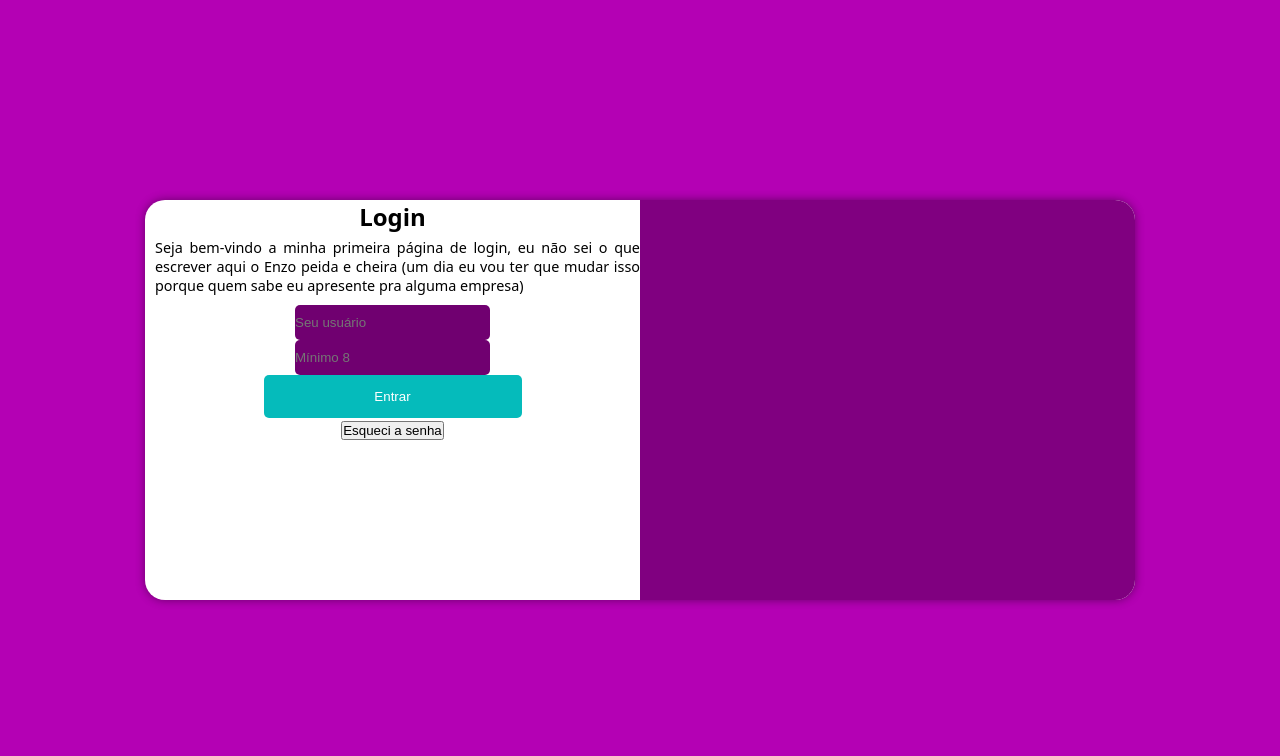
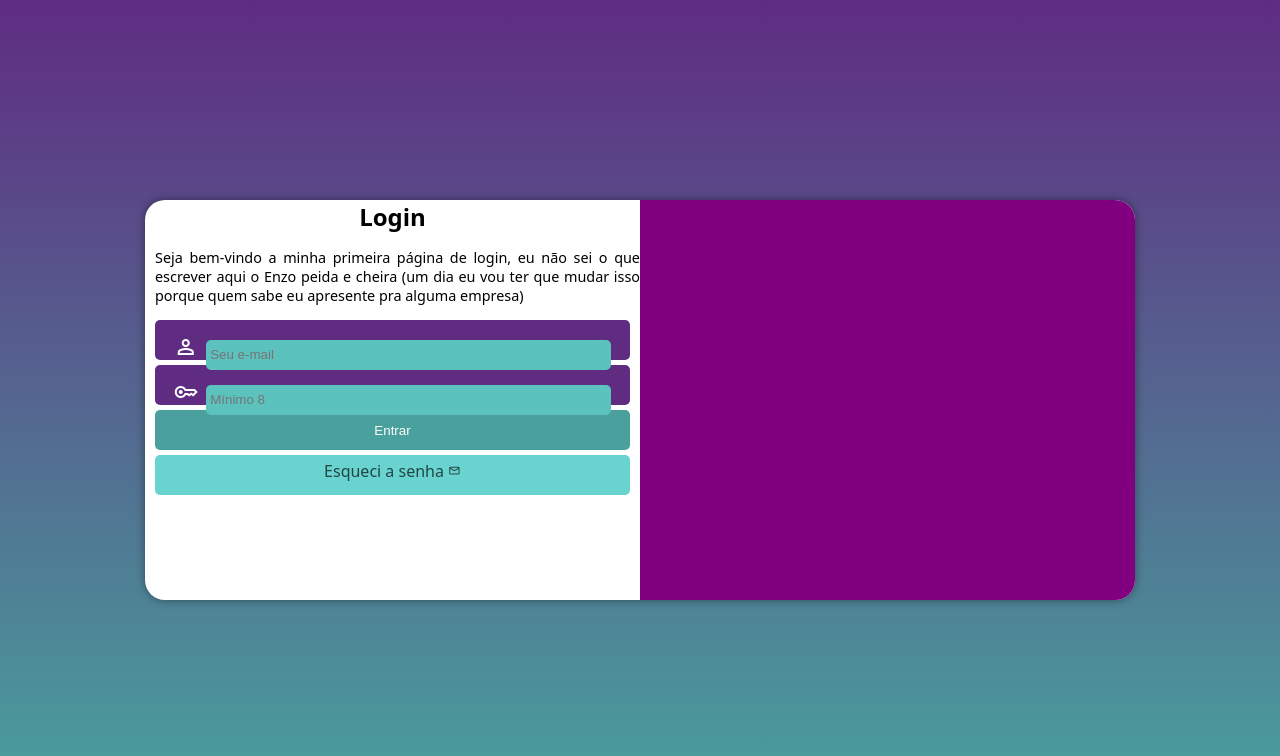
Before and after one commit to Cxrthur/projeto-login, a plain HTML site: page index.html in a window 1280 px wide. Drawn offline with nearby package versions, Linux system fonts and the light colour scheme.

Commit message:
lapidadas

```diff
--- a/estilos/media-queries.css
+++ b/estilos/media-queries.css
@@ -2,8 +2,22 @@
 
 @media screen and (min-width: 768px) and (max-width: 992px) {
 
+    body {
+        background-image: linear-gradient(to top, #49a09d, #5f2c82);
+    }
+
     section#login {
-        width: 80vw;
+        width: 650px
+    }
+
+    section#login > h1 {
+        font-size: 2.3em;
+        padding: 20px;
+    }
+
+    section#login > p {
+        font-size: 1em;
+        padding: 30px;
     }
 
     #login  > div#imagem {
@@ -24,6 +38,10 @@
 
 @media screen and (min-width: 993px) {
 
+    body {
+        background-image: linear-gradient(to top, #49a09d, #5f2c82);
+    }
+
     section#login {
         width: 990px;
         height: 50vh;
@@ -32,7 +50,8 @@
     #login > div#imagem {
 
 
-        background-position: center;
+        background-position: center top;
+        background-size: contain;
 
         float: right;
         width: 50%;
--- a/estilos/style.css
+++ b/estilos/style.css
@@ -7,7 +7,7 @@
 }
 
 body, html {
-    background-color: rgb(180, 1, 180);
+    background-color: #5f2c82;
     height: 100vh;
     width: 100vw;
     font-family: system-ui, '-apple-system', 'BlinkMacSystemFont', 'Segoe UI', 'Roboto', 'Oxygen', 'Ubuntu', 'Cantarell', 'Open Sans', 'Helvetica Neue', sans-serif;
@@ -29,7 +29,7 @@ section#login {
 
     background-color: white;
     width: 250px;
-    height: 500px;
+    height: 550px;
     border-radius: 20px;
     text-align: center;
 
@@ -46,7 +46,14 @@ section#login {
     height: 150px;
 }
 
+
+div#formulario {
+    display: block;
+    padding: 10px;
+}
+
 h1 {
+    margin-bottom: 10px;
     font-weight: bold;
 }
 
@@ -56,34 +63,72 @@ p {
     text-align: justify;
 }
 
-#formulario {
+form > div.campo {
+    background-color: #5f2c82;
     display: block;
-    padding: 10px;
+    width: 100%;
+    height: 40px;
+    border-radius: 5px;
+    margin: 5px 0px;
 }
 
-#inome {
-    width: 195px;
-    height: 35px;
-    background-color: rgb(112, 0, 112);
-    color: white;
-    border-radius: 5px;
-    border-style: none;
+div.campo > label {
+    display: none;
 }
 
-#isenha {
-    width: 195px;
-    height: 35px;
-    background-color: rgb(112, 0, 112);
+div.campo {
     color: white;
+    background-color: black;
+    font-size: 2em;
+    width: 40px;
+    padding: 5px;
+}
+
+div.campo > input {
+    background-color: #5bc2be;
+    width: calc(100% - 60px);
+    height: 100%;
+    border: 0px;
+    border-radius: 5px;
+    padding: 4px;
+}
+
+form > input[type=submit] {
+    display: block;
+    width: 100%;
+    height: 40px;
+    color: white;
+    border-style: none;
+    border-radius: 5px;
+    background-color: #49a09d;
+    cursor: pointer;
+}
+
+form > input[type=submit]:hover {
+    background-color: #377976;
+}
+
+form > a.botao {
+    display: block;
+    text-align: center;
+    text-decoration: none;
+    font-size: 1em;
+    width: 100%;
+    height: 40px;
+    padding-top: 5px;
+    margin-top: 5px;
+    background-color: #69d3cf;
+    color: #214644;
+    border: 1px solid #49a09d;
     border-style: none;
     border-radius: 5px;
 }
 
-#enviar {
-    width: 258px;
-    height: 43px;
-    border-radius: 5px;
-    border-style: none;
-    background-color: rgb(5, 187, 187);
-    color: white;
+form > a.botao:hover {
+    background-color: #81f1ee;
 }
+
+form > a.botao > span {
+    font-size: 0.8em;
+
+}
--- a/index.html
+++ b/index.html
@@ -19,12 +19,23 @@
 
             <div id="formulario">
                 <form action="cadastro.php">
-                    <label for="inome"></label>
-                    <input type="text" name="nome" id="inome" required minlength="6" placeholder="Seu usuário"> <br>
-                    <label for="isenha"></label>
-                    <input type="password" name="senha" id="isenha" required minlength="8" placeholder="Mínimo 8"> <br>
-                    <input type="submit" value="Entrar" id="enviar"> <br>
-                    <input type="button" value="Esqueci a senha" id="esqueci">
+
+                    <div class="campo">
+                        <span class="material-symbols-outlined">person</span>
+                        <input type="text" name="email" id="iemail" required minlength="6" placeholder="Seu e-mail" autocomplete="email">
+                        <label for="inome"></label>
+                    </div>
+
+                    <div class="campo">
+                        <span class="material-symbols-outlined">key</span>
+                        <input type="password" name="senha" id="isenha" required minlength="8" placeholder="Mínimo 8" autocomplete="current-password">
+                        <label for="isenha"></label>
+                    </div>
+
+                    <input type="submit" value="Entrar" id="entrar">
+                    <a href="esqueci.html" class="botao">
+                        Esqueci a senha <span class="material-symbols-outlined">mail</span>
+                    </a>
 
                 </form>
             </div>
```
